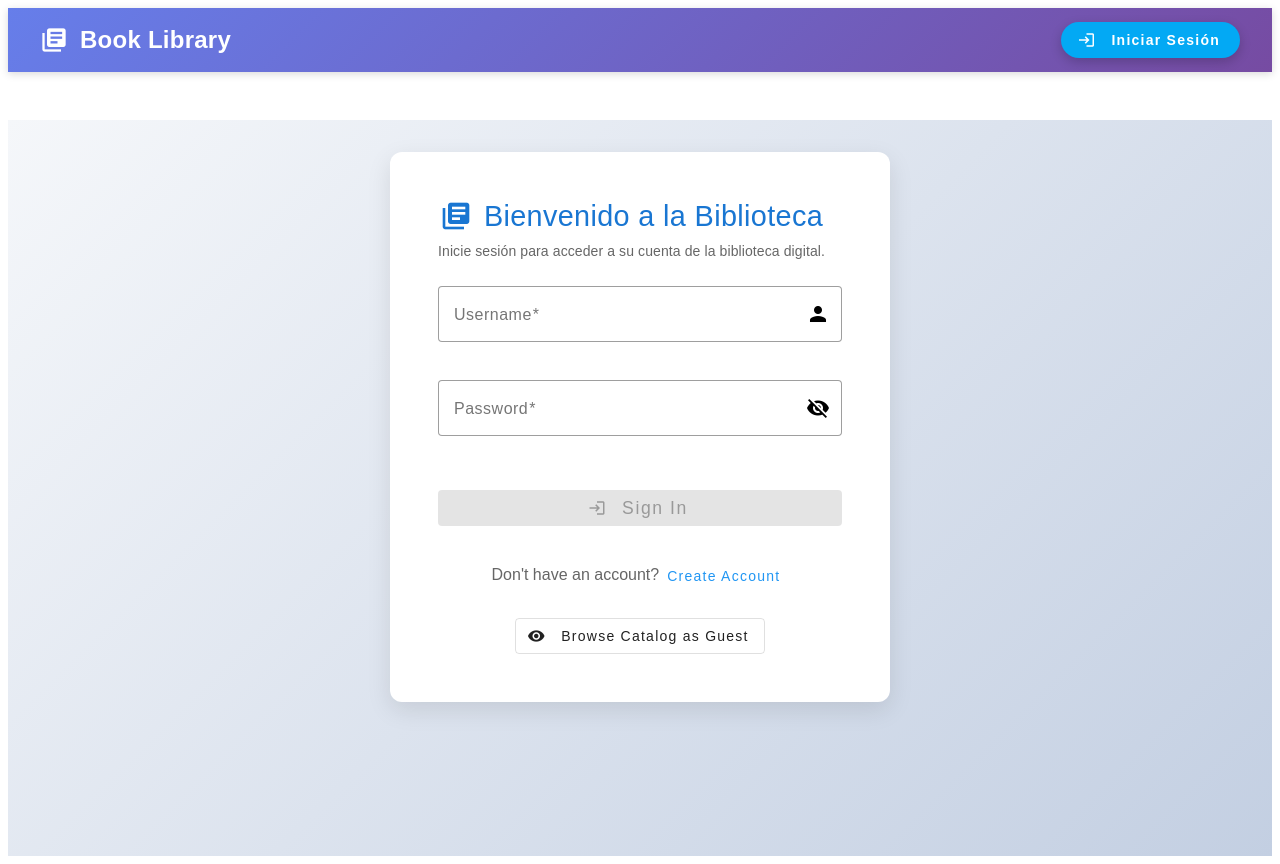
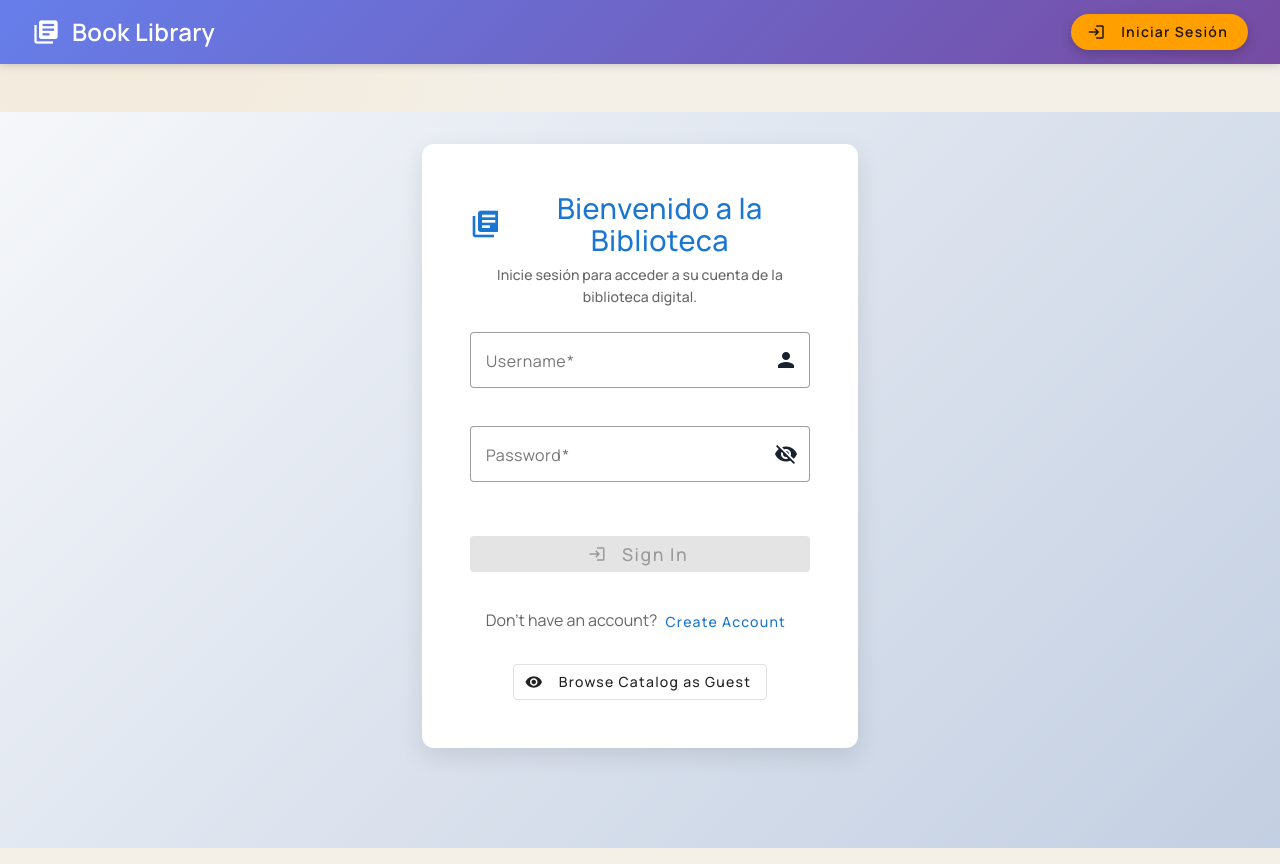
Before and after one commit to AndrewMtz23/WebAppBookLibrary-Frontend, an Angular app: page /auth/login in a window 1280 px wide. Built offline with nearby package versions, Linux system fonts and the light colour scheme.

Commit message:
feat: add editorial design system

```diff
--- a/src/index.html
+++ b/src/index.html
@@ -1,16 +1,18 @@
 <!doctype html>
-<html lang="en">
+<html lang="es">
 <head>
   <meta charset="utf-8">
   <title>Book Library</title>
   <base href="/">
   <meta name="viewport" content="width=device-width, initial-scale=1">
-  <link rel="icon" type="image/x-icon" href="/src/assets/images/favicon.ico">
-  <link rel="preconnect" href="https://fonts.gstatic.com">
-  <link href="https://fonts.googleapis.com/css2?family=Roboto:wght@300;400;500&display=swap" rel="stylesheet">
+  <meta name="theme-color" content="#0d1b2a">
+  <link rel="icon" type="image/x-icon" href="assets/images/favicon.ico">
+  <link rel="preconnect" href="https://fonts.googleapis.com">
+  <link rel="preconnect" href="https://fonts.gstatic.com" crossorigin>
+  <link href="https://fonts.googleapis.com/css2?family=Fraunces:opsz,wght@9..144,600;9..144,700&amp;family=Manrope:wght@400;500;600;700;800&amp;display=swap" rel="stylesheet">
   <link href="https://fonts.googleapis.com/icon?family=Material+Icons" rel="stylesheet">
 </head>
 <body class="mat-typography">
-  <app-root></app-root>  <!-- ESTE ELEMENTO DEBE ESTAR AQUÍ -->
+  <app-root></app-root>
 </body>
 </html>
--- a/src/styles.scss
+++ b/src/styles.scss
@@ -1,48 +1,5 @@
-/* You can add global styles to this file, and also import other style files */
-
-@use '@angular/material' as mat;
-@include mat.elevation-classes();
-@include mat.app-background();
-
-:root {
-  --primary-color: #3f51b5;
-  --primary-color-rgb: 63, 81, 181;
-  --accent-color: #ff4081;
-  --accent-color-rgb: 255, 64, 129;
-}
-
-// Define your custom theme here
-$my-primary: mat.m2-define-palette(mat.$m2-blue-palette);
-$my-accent: mat.m2-define-palette(mat.$m2-light-blue-palette);
-$custom-typography: mat.m2-define-typography-config(
-  $font-family: 'Nunito, sans-serif',
-);
-
-$my-theme: mat.m2-define-light-theme((
- color: (
-   primary: $my-primary,
-   accent: $my-accent,
- ),
- typography: $custom-typography,
- density: 0,
-));
-
-@include mat.all-component-themes($my-theme);
-
-.full-width {
-  width: 100%;
-  margin-bottom: 16px;
-}
-
-.spacer {
-  flex: 1 1 auto;
-}
-
-mat-form-field {
-  font-size: 0.875rem;
-  line-height: 1.2;
-}
-
-body {
-  font-family: 'Nunito', sans-serif;
-}
+@use 'styles/tokens';
+@use 'styles/reset';
+@use 'styles/typography';
+@use 'styles/material-theme';
+@use 'styles/utilities';
--- /dev/null
+++ b/src/styles/_material-theme.scss
@@ -0,0 +1,30 @@
+@use '@angular/material' as mat;
+
+@include mat.elevation-classes();
+@include mat.app-background();
+
+$primary: mat.m2-define-palette(mat.$m2-blue-palette, 700, 500, 900);
+$accent: mat.m2-define-palette(mat.$m2-amber-palette, 700, 500, 900);
+$warn: mat.m2-define-palette(mat.$m2-red-palette, 700);
+$typography: mat.m2-define-typography-config($font-family: 'Manrope, Segoe UI, sans-serif');
+$theme: mat.m2-define-light-theme((
+  color: (
+    primary: $primary,
+    accent: $accent,
+    warn: $warn
+  ),
+  typography: $typography,
+  density: 0
+));
+
+@include mat.all-component-themes($theme);
+
+.mat-mdc-card {
+  --mdc-elevated-card-container-color: var(--color-surface);
+  --mdc-elevated-card-container-shape: var(--radius-card);
+}
+
+.mat-mdc-snack-bar-container {
+  --mdc-snackbar-container-color: var(--color-ink);
+  --mdc-snackbar-supporting-text-color: var(--color-text-on-ink);
+}
--- /dev/null
+++ b/src/styles/_reset.scss
@@ -0,0 +1,70 @@
+*,
+*::before,
+*::after {
+  box-sizing: border-box;
+}
+
+html {
+  min-width: 20rem;
+  min-height: 100%;
+  background: var(--color-canvas);
+  scroll-behavior: smooth;
+}
+
+body {
+  min-height: 100vh;
+  margin: 0;
+  background:
+    radial-gradient(circle at 10% 0%, rgb(216 155 43 / 8%), transparent 28rem),
+    var(--color-canvas);
+  color: var(--color-text);
+  font-family: var(--font-body);
+  font-size: var(--text-md);
+  line-height: 1.6;
+  text-rendering: optimizeLegibility;
+}
+
+button,
+input,
+select,
+textarea {
+  font: inherit;
+}
+
+button,
+a {
+  -webkit-tap-highlight-color: transparent;
+}
+
+a {
+  color: inherit;
+}
+
+img,
+svg {
+  display: block;
+  max-width: 100%;
+}
+
+:focus-visible {
+  border-radius: var(--radius-sm);
+  outline: 2px solid var(--color-primary);
+  outline-offset: 3px;
+  box-shadow: var(--focus-ring);
+}
+
+::selection {
+  background: var(--color-accent-soft);
+  color: var(--color-ink);
+}
+
+@media (prefers-reduced-motion: reduce) {
+  *,
+  *::before,
+  *::after {
+    scroll-behavior: auto !important;
+    transition-duration: 0.01ms !important;
+    animation-duration: 0.01ms !important;
+    animation-iteration-count: 1 !important;
+  }
+}
--- /dev/null
+++ b/src/styles/_tokens.scss
@@ -0,0 +1,76 @@
+:root {
+  color-scheme: light;
+
+  --color-canvas: #f4f0e8;
+  --color-canvas-deep: #e9e2d5;
+  --color-surface: #fffdf8;
+  --color-surface-raised: #ffffff;
+  --color-surface-muted: #eae5da;
+  --color-ink: #0d1b2a;
+  --color-ink-soft: #17324d;
+  --color-text: #18212f;
+  --color-text-muted: #667085;
+  --color-text-on-ink: #f9f6ef;
+  --color-primary: #2557d6;
+  --color-primary-hover: #1d46ae;
+  --color-primary-soft: #e8efff;
+  --color-accent: #d89b2b;
+  --color-accent-soft: #fff3d4;
+  --color-success: #18794e;
+  --color-success-soft: #e7f6ee;
+  --color-warning: #a15c00;
+  --color-warning-soft: #fff1d6;
+  --color-danger: #b42318;
+  --color-danger-soft: #feeceb;
+  --color-border: #d8d2c5;
+  --color-border-strong: #b9b09f;
+  --color-overlay: rgb(13 27 42 / 58%);
+
+  --font-display: 'Fraunces', 'Iowan Old Style', 'Palatino Linotype', Georgia, serif;
+  --font-body: 'Manrope', 'Segoe UI', Arial, sans-serif;
+  --font-mono: 'Cascadia Code', 'SFMono-Regular', Consolas, monospace;
+
+  --text-xs: 0.75rem;
+  --text-sm: 0.875rem;
+  --text-md: 1rem;
+  --text-lg: 1.125rem;
+  --text-xl: 1.375rem;
+  --text-2xl: clamp(1.75rem, 3vw, 2.5rem);
+  --text-hero: clamp(2.5rem, 6vw, 5.5rem);
+
+  --space-1: 0.25rem;
+  --space-2: 0.5rem;
+  --space-3: 0.75rem;
+  --space-4: 1rem;
+  --space-5: 1.25rem;
+  --space-6: 1.5rem;
+  --space-8: 2rem;
+  --space-10: 2.5rem;
+  --space-12: 3rem;
+  --space-16: 4rem;
+
+  --radius-sm: 0.5rem;
+  --radius-md: 0.75rem;
+  --radius-card: 1.125rem;
+  --radius-pill: 999px;
+
+  --shadow-sm: 0 1px 2px rgb(13 27 42 / 8%);
+  --shadow-card: 0 14px 40px rgb(13 27 42 / 10%);
+  --shadow-lifted: 0 24px 64px rgb(13 27 42 / 18%);
+  --focus-ring: 0 0 0 3px rgb(37 87 214 / 28%);
+
+  --content-max: 90rem;
+  --reading-max: 72ch;
+  --sidebar-width: 17rem;
+  --topbar-height: 4.5rem;
+
+  --duration-fast: 120ms;
+  --duration-base: 220ms;
+  --duration-slow: 420ms;
+  --ease-out: cubic-bezier(0.16, 1, 0.3, 1);
+  --ease-standard: cubic-bezier(0.2, 0, 0, 1);
+
+  --z-dropdown: 20;
+  --z-sticky: 30;
+  --z-overlay: 40;
+}
--- /dev/null
+++ b/src/styles/_typography.scss
@@ -0,0 +1,46 @@
+h1,
+h2,
+h3,
+p {
+  margin-block-start: 0;
+}
+
+h1,
+h2,
+h3 {
+  color: var(--color-ink);
+  font-family: var(--font-display);
+  font-weight: 650;
+  line-height: 1.08;
+  text-wrap: balance;
+}
+
+h1 {
+  font-size: var(--text-2xl);
+  letter-spacing: -0.035em;
+}
+
+h2 {
+  font-size: clamp(1.5rem, 2.4vw, 2rem);
+  letter-spacing: -0.025em;
+}
+
+h3 {
+  font-size: var(--text-xl);
+}
+
+p {
+  max-width: var(--reading-max);
+}
+
+.eyebrow {
+  color: var(--color-primary);
+  font-size: var(--text-xs);
+  font-weight: 800;
+  letter-spacing: 0.14em;
+  text-transform: uppercase;
+}
+
+.text-muted {
+  color: var(--color-text-muted);
+}
--- /dev/null
+++ b/src/styles/_utilities.scss
@@ -0,0 +1,38 @@
+.full-width {
+  width: 100%;
+}
+
+.visually-hidden {
+  position: absolute !important;
+  width: 1px !important;
+  height: 1px !important;
+  padding: 0 !important;
+  margin: -1px !important;
+  overflow: hidden !important;
+  clip: rect(0, 0, 0, 0) !important;
+  white-space: nowrap !important;
+  border: 0 !important;
+}
+
+.skip-link {
+  position: fixed;
+  top: var(--space-3);
+  left: var(--space-3);
+  z-index: 100;
+  padding: var(--space-3) var(--space-4);
+  border-radius: var(--radius-md);
+  background: var(--color-surface);
+  color: var(--color-ink);
+  font-weight: 800;
+  transform: translateY(-160%);
+  transition: transform var(--duration-fast) var(--ease-out);
+}
+
+.skip-link:focus {
+  transform: translateY(0);
+}
+
+.page-container {
+  width: min(100% - 2rem, var(--content-max));
+  margin-inline: auto;
+}
```
Also changed, not shown: 1 other file (tests, documents, lock files or other folders).
